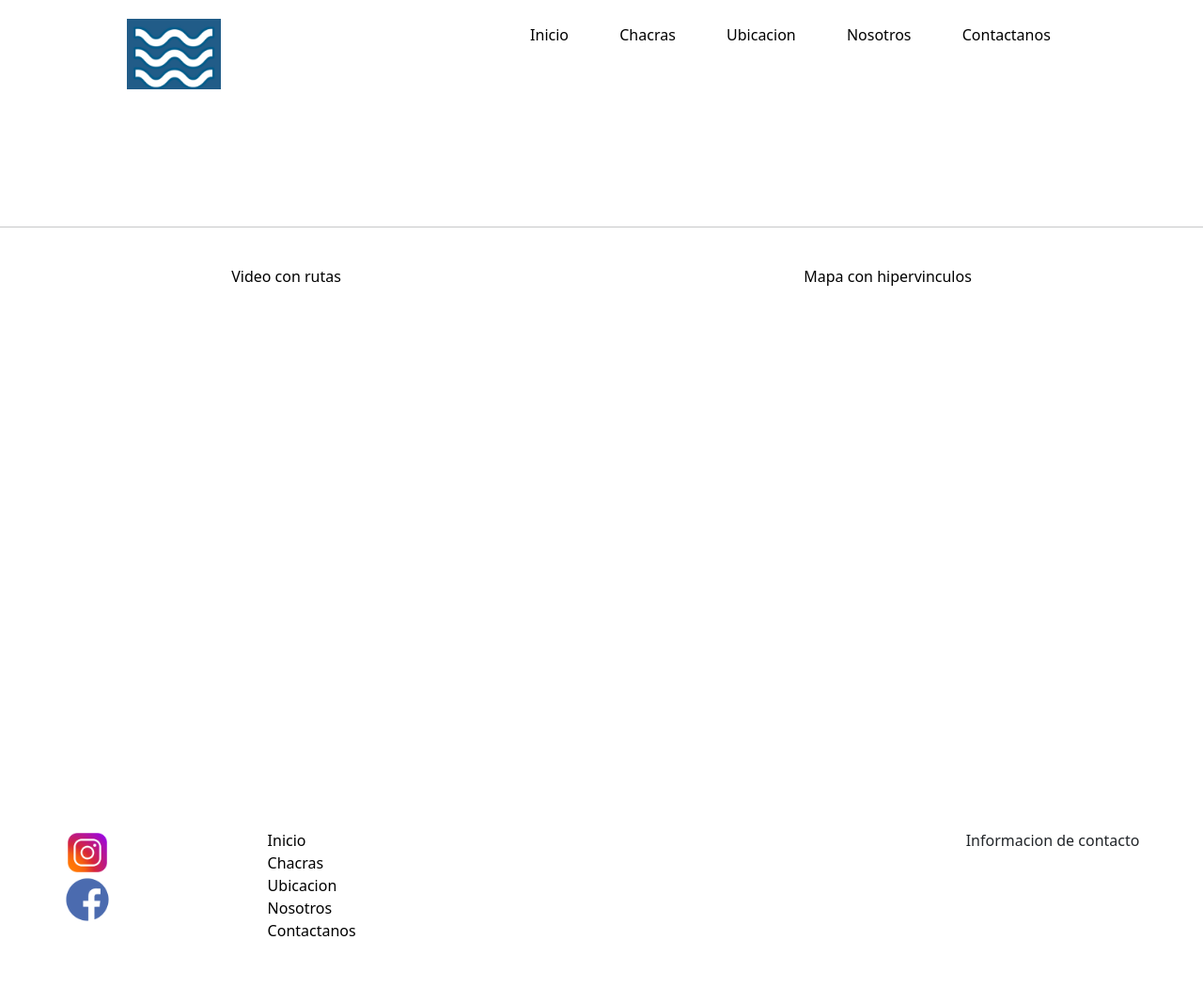
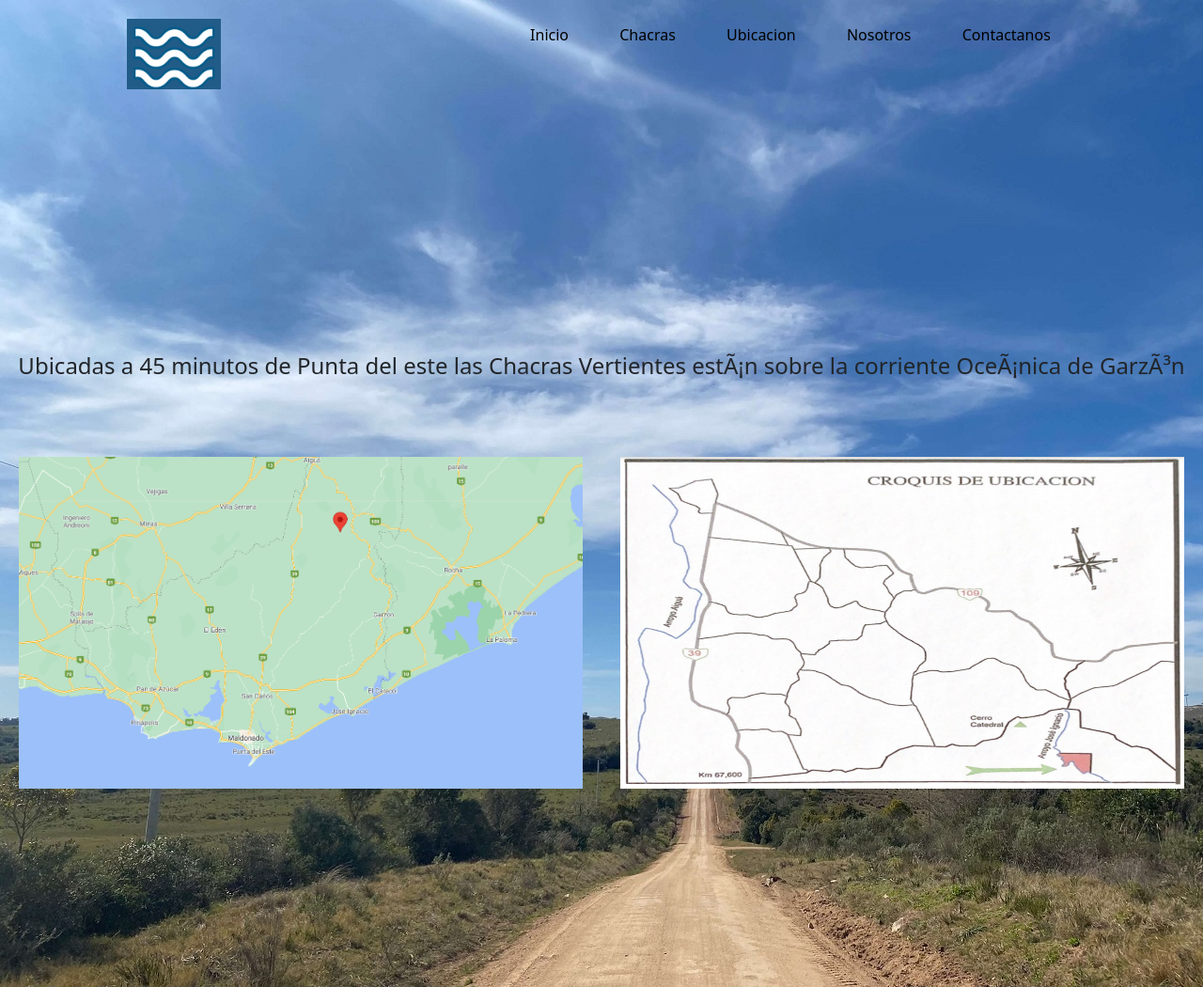
Before and after one commit to fedelu/Chacras, a plain HTML site: page Ubicacion.html in a window 1280 px wide. Shown: the top 1050 px of the page at 94% size. Drawn offline with nearby package versions, Linux system fonts and the light colour scheme; a web font is replaced by a local one.

Commit message:
pronto ubicacion

```diff
--- a/Ubicacion.html
+++ b/Ubicacion.html
@@ -15,7 +15,7 @@
         <script src="https://cdn.jsdelivr.net/npm/bootstrap@5.1.0/dist/js/bootstrap.bundle.min.js" integrity="sha384-U1DAWAznBHeqEIlVSCgzq+c9gqGAJn5c/t99JyeKa9xxaYpSvHU5awsuZVVFIhvj" crossorigin="anonymous"></script>
     </head>
     <body>
-        <div>
+        <div id="fondoubicacion">
         <header>
             <picture>
                 <a href="indexgit.html"><img src="img/rayaslogo.png"
@@ -32,18 +32,21 @@
                 </ul>
             </nav>
         </header>
-        <hr>
-        <br>
-        <main>
+        <main id="ubicacion">
+            <section>
+                <h4>Ubicadas a 45 minutos de Punta del este las Chacras Vertientes están sobre la corriente Oceánica de Garzón</h4>
+            </section>
+            <br>
             <section id="Mapas">
               <div id="videorutas">
-                  <p>Video con rutas</p>
+                <a href="https://www.google.com/maps/place/Cerro+Catedral/@-34.5552056,-54.9820911,10.13z/data=!4m13!1m7!3m6!1s0x9574d335e5f3f9fd:0x2c4a2aa3ea275366!2sCerro+Catedral!3b1!8m2!3d-34.382194!4d-54.674361!3m4!1s0x9574d335e5f3f9fd:0x2c4a2aa3ea275366!8m2!3d-34.382194!4d-54.674361" target="blank"><img id=ubic src="img/ubic.png"></a>
               </div>
               <div>
-                  <p>Mapa con hipervinculos</p>
+                 <img id=ubic src="img/ubic2.png">
               </div>
             </section>
         </main>
+        </div>
         <footer>
             <div id="redes">
                 <img src="img/instagram.png"
--- a/estilos.css
+++ b/estilos.css
@@ -62,6 +62,24 @@
     display: flex;
     justify-content: space-around;
     height: 600px;
+    margin-top: 50px;
+  }
+
+  #ubic {
+    width: 600px;
+    height: 353px;
+  }
+
+  h4 {
+    text-align: center;
+  }
+
+  #ubicacion {
+    margin-top: 150px;
+  }
+
+  #fondoubicacion {
+    background-image:url(img/fondoubic.jpg);
   }
 
   #frase-nos {
```
Also changed, not shown: img/fondoubic.jpg (added), img/ubic2.png (added).
